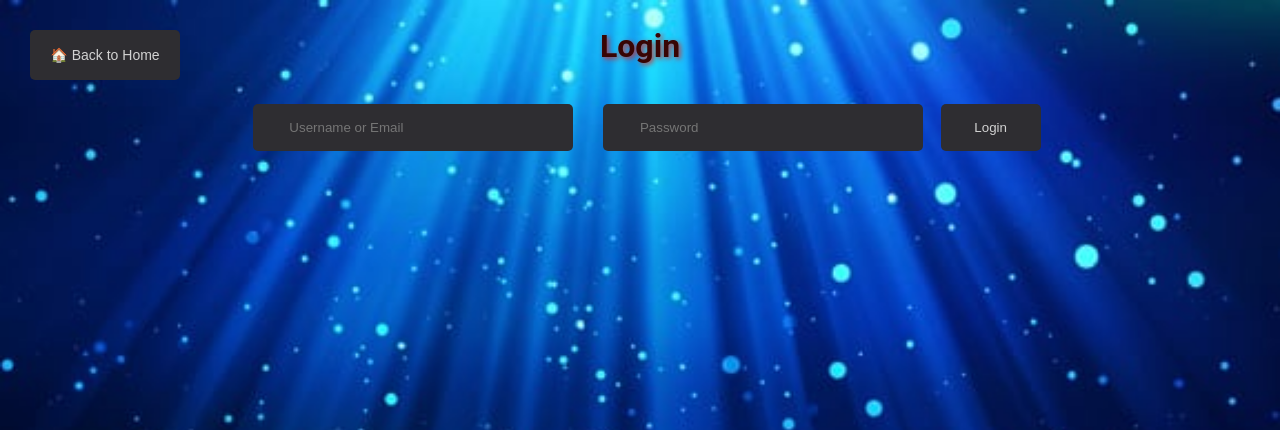
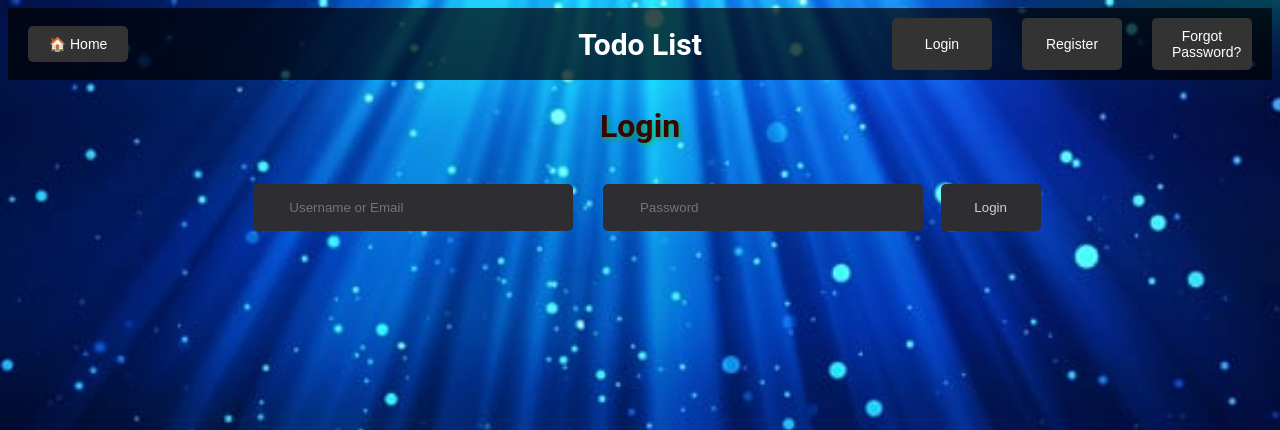
Before and after one commit to TwitOrel/first-Step-with-Django, a Django app: page /login/ in a window 1280 px wide. Shown: the top 430 px of the page. Run offline with Django 5.2, Linux system fonts and the light colour scheme.

Commit message:
finish adding users, DB and connect them

```diff
--- a/static/css/login.css
+++ b/static/css/login.css
@@ -25,7 +25,7 @@ h1{
 h2{
     font-size: 2em;
     font-weight: bold;
-    text-shadow: 2px 2px 5px rgba(226, 28, 28, 0.8);
+    text-shadow: 2px 2px 5px rgba(13, 178, 51, 0.8);
 }
 
 input{
@@ -73,3 +73,57 @@ button:hover{
     width: 150px;
     height: 50px;
 }
+
+#error-message {
+    font-size: 30px;
+    font-weight: bold;
+    color: rgb(0, 0, 0);
+    margin-top: 10px;
+    text-shadow: 3px 3px 5px rgba(255, 1, 1, 0.8);
+
+}
+
+.top-bar {
+    width: 100%;
+    display: flex;
+    justify-content: space-between;
+    align-items: center;
+    background-color: rgba(0, 0, 0, 0.7);
+    padding: 10px 20px;
+    box-sizing: border-box;
+}
+
+.nav-button {
+    background-color: #333;
+    color: white;
+    border: none;
+    padding: 10px 20px;
+    cursor: pointer;
+    font-size: 14px;
+    border-radius: 5px;
+}
+
+.nav-button:hover {
+    background-color: #555;
+}
+
+.right-buttons {
+    display: flex;
+    gap: 30px;
+}
+
+.content-area {
+    flex: 1;
+    display: flex;
+    justify-content: center;
+    align-items: center;
+}
+
+.page-title {
+    position: absolute;
+    left: 50%;
+    transform: translateX(-50%);
+    font-size: 30px;
+    font-weight: bold;
+    color: white;
+}
--- /dev/null
+++ b/static/js/login.js
@@ -0,0 +1,179 @@
+// in case href(the page loaded) from reset password
+document.addEventListener('DOMContentLoaded', function() {
+    const params = new URLSearchParams(window.location.search);
+    if (params.get('reset') === '1') {
+        const uidb64 = params.get('uidb64');
+        const token = params.get('token');
+        showResetPasswordForm(uidb64, token);
+    } else {
+        showLogin();
+    }
+});
+
+function goToHome() {
+    window.location.href = '/';
+}
+
+function showLogin() {
+    document.getElementById('content-area').innerHTML = `
+        <form id="login-form">
+            <h2>Login</h2>
+            <input type="text" id="username" placeholder="Username or Email" required>
+            <input type="password" id="password" placeholder="Password" required>
+            <button type="submit">Login</button>
+            <p id="error-message"></p>
+        </form>
+    `;
+
+    document.getElementById("login-form").addEventListener("submit", function(event) {
+        event.preventDefault();
+
+        const username = document.getElementById("username").value;
+        const password = document.getElementById("password").value;
+
+        fetch("/api/users/login/", {
+            method: "POST",
+            headers: {
+                "Content-Type": "application/json"
+            },
+            body: JSON.stringify({
+                identifier: username,
+                password: password
+            })
+        })
+        .then(response => response.json())
+        .then(data => {
+            if (data.token) {
+                localStorage.setItem("token", data.token);
+                localStorage.setItem("username", username);
+                window.location.href = "/dashboard/";
+            } else {
+                document.getElementById("error-message").innerText = data.error || "Invalid credentials.";
+            }
+        })
+        .catch(error => {
+            console.error("Error:", error);
+            document.getElementById("error-message").innerText = "Something went wrong. Please try again.";
+        });
+    });
+}
+
+function showRegister() {
+    document.getElementById('content-area').innerHTML = `
+        <form id="register-form">
+            <h2>Register</h2>
+            <input type="text" id="new-username" placeholder="Choose Username" required>
+            <input type="email" id="email" placeholder="Email" required>
+            <input type="password" id="new-password" placeholder="Password" required>
+            <p id="register-error-message"></p>
+            <button type="submit">Create Account</button>
+        </form>
+    `;
+
+    document.getElementById("register-form").addEventListener("submit", function(event) {
+        event.preventDefault();
+
+        const username = document.getElementById("new-username").value;
+        const email = document.getElementById("email").value;
+        const password = document.getElementById("new-password").value;
+
+        fetch("/api/users/register/", {
+            method: "POST",
+            headers: {
+                "Content-Type": "application/json"
+            },
+            body: JSON.stringify({
+                username: username,
+                email: email,
+                password: password
+            })
+        })
+        .then(response => response.json())
+        .then(data => {
+            if (data.message) {
+                alert("Account created successfully! Please login.");
+                showLogin();
+            } else {
+                document.getElementById("register-error-message").innerText = data.error || "Registration failed.";
+            }
+        })
+        .catch(error => {
+            console.error("Error:", error);
+            document.getElementById("register-error-message").innerText = "Something went wrong. Please try again.";
+        });
+    });
+}
+
+function showForgotPassword() {
+    document.getElementById('content-area').innerHTML = `
+        <form id="forgot-password-form">
+            <h2>Forgot Password</h2>
+            <input type="email" id="forgot-email" placeholder="Enter your email" required>
+            <button type="submit">Send Reset Link</button>
+            <p id="forgot-error-message"></p>
+        </form>
+    `;
+
+    document.getElementById('forgot-password-form').addEventListener('submit', function(event) {
+        event.preventDefault();
+
+        const email = document.getElementById('forgot-email').value;
+
+        fetch('/api/users/forgot-password/', {
+            method: 'POST',
+            headers: {
+                'Content-Type': 'application/json'
+            },
+            body: JSON.stringify({ email })
+        })
+        .then(response => response.json())
+        .then(data => {
+            if (data.message) {
+                alert('Check email for reset link (this simulates email).');
+                showLogin();
+            } else {
+                document.getElementById('forgot-error-message').innerText = data.error || 'Failed to process request.';
+            }
+        })
+        .catch(error => {
+            console.error('Error:', error);
+            document.getElementById('forgot-error-message').innerText = 'Something went wrong.';
+        });
+    });
+}
+
+function showResetPasswordForm(uidb64, token) {
+    document.getElementById('content-area').innerHTML = `
+        <form id="reset-password-form">
+            <h2>Reset Password</h2>
+            <input type="password" id="new-password" placeholder="Enter new password" required>
+            <button type="submit">Reset</button>
+            <p id="reset-error-message"></p>
+        </form>
+    `;
+
+    document.getElementById('reset-password-form').addEventListener('submit', function(event) {
+        event.preventDefault();
+
+        const newPassword = document.getElementById('new-password').value;
+
+        fetch(`/api/users/reset-password/${uidb64}/${token}/`, {
+            method: 'POST',
+            headers: { 'Content-Type': 'application/json' },
+            body: JSON.stringify({ password: newPassword })
+        })
+        .then(response => response.json())
+        .then(data => {
+            if (data.message) {
+                alert("Password reset successfully! Please login.");
+                showLogin();
+            } else {
+                document.getElementById('reset-error-message').innerText = data.error || 'Failed to reset password.';
+            }
+        })
+        .catch(err => {
+            console.error(err);
+            document.getElementById('reset-error-message').innerText = "Something went wrong.";
+        });
+    });
+}
--- a/templates/dashboard.html
+++ b/templates/dashboard.html
@@ -6,12 +6,12 @@
     <meta charset="UTF-8">
     <meta name="viewport" content="width=device-width, initial-scale=1.0">
     <title>My ToDo List</title>
-    <link rel="stylesheet" href="{% static 'css/todo.css' %}">
+    <link rel="stylesheet" href="{% static 'css/dashboard.css' %}">
 </head>
 <body>
     <main>
         <header>
-          <button class="logout-button" id="logout-button" onclick="goBackHome()">Logout</button>
+          <button class="logout-button" id="logout-button" onclick="goBackHome()">🚪 Logout</button>
           <div class="username"></div>
           <h1>Todo List</h1>
           <h2>Things I need to do!</h2>
@@ -22,6 +22,7 @@
             <button onclick="createTodoItem()">Add</button>
           </div>
         </header>
+        <button class="delete-account-button" id="delete-account-button">❌ Delete Account</button>
         <article id="todo-list">
 
         </article>
--- a/templates/index.html
+++ b/templates/index.html
@@ -15,6 +15,7 @@
         <p>Select an option:</p>
         <div class="button-container">
             <a href="/login/"><button>Todo List</button></a>
+            <a href="/admin/" class="admin-button"><button>Admin</button></a>
         </div>
     </div>
 </body>
--- a/templates/login.html
+++ b/templates/login.html
@@ -9,54 +9,19 @@
     <link rel="stylesheet" href="{% static 'css/login.css' %}">
 </head>
 <body>
-    <div class="login-container">
-        <h2>Login</h2>
-        <form id="login-form">
-            <input type="text" id="username" placeholder="Username or Email" required>
-            <input type="password" id="password" placeholder="Password" required>
-            <button type="submit">Login</button>
-        </form>
-        <p id="error-message"></p>
-
-        <button class="back-to-home" onclick="goToHome()">🏠 Back to Home</button>
+    <div class="top-bar">
+        <button class="nav-button" onclick="goToHome()">🏠 Home</button>
+        <div class="page-title">Todo List</div>
+        <div class="right-buttons">
+            <button class="nav-button" onclick="showLogin()">Login</button>
+            <button class="nav-button" onclick="showRegister()">Register</button>
+            <button class="nav-button" onclick="showForgotPassword()">Forgot Password?</button>
+        </div>
     </div>
 
-    <script>
-        function goToHome() {
-            window.location.href = "/";
-        }
+    <div class="content-area" id="content-area"></div>
+    <p id="details-message"></p>
 
-        document.getElementById("login-form").addEventListener("submit", function(event) {
-            event.preventDefault();
-
-            const username = document.getElementById("username").value;
-            const password = document.getElementById("password").value;
-
-            fetch("/api/users/login/", {
-                method: "POST",
-                headers: {
-                    "Content-Type": "application/json"
-                },
-                body: JSON.stringify({
-                    identifier: username,  // זה תואם למה שה-Backend מצפה (שם משתמש או מייל)
-                    password: password
-                })
-            })
-            .then(response => response.json())
-            .then(data => {
-                if (data.token) {  // אם חזר טוקן זה אומר שההתחברות הצליחה
-                    localStorage.setItem("token", data.token); // שמירת הטוקן ב-localStorage
-                    localStorage.setItem("username", username); // שמירת הטוקן ב-localStorage
-                    window.location.href = "/dashboard/";  // מעבר לדשבורד
-                } else {
-                    document.getElementById("error-message").innerText = data.error || "Invalid credentials.";
-                }
-            })
-            .catch(error => {
-                console.error("Error:", error);
-                document.getElementById("error-message").innerText = "Something went wrong. Please try again.";
-            });
-        });
-    </script>
+    <script src="{% static 'js/login.js' %}"></script>
 </body>
 </html>
--- a/users/views.py
+++ b/users/views.py
@@ -19,6 +19,7 @@ from django.urls import reverse
 from django.utils.http import urlsafe_base64_decode
 from django.shortcuts import get_object_or_404
 from rest_framework import status
+from rest_framework.permissions import AllowAny
 
 
 
@@ -26,6 +27,7 @@ def login_view(request):
     return render(request, "login.html")
 
 @api_view(['POST'])
+@permission_classes([AllowAny])
 def reset_password_confirm(request, uidb64, token):
     try:
         uid = urlsafe_base64_decode(uidb64).decode()
@@ -47,8 +49,8 @@ def reset_password_confirm(request, uidb64, token):
     return Response({'message': 'Password successfully reset'})
 
 @api_view(['POST'])
+@permission_classes([AllowAny])
 def reset_password_request(request):
-    """שליחת לינק לאיפוס סיסמה (ללא מייל, רק הדפסה)"""
     email = request.data.get('email')
 
     try:
@@ -59,16 +61,41 @@ def reset_password_request(request):
     # יצירת לינק לאיפוס סיסמה
     uid = urlsafe_base64_encode(force_bytes(user.pk))
     token = default_token_generator.make_token(user)
-    reset_link = request.build_absolute_uri(reverse('reset_password_confirm', kwargs={'uidb64': uid, 'token': token}))
+    # בניית הלינק החדש - שולח לדף login עם פרמטרים ב-URL
+    reset_link = request.build_absolute_uri(
+        reverse('login') + f'?reset=1&uidb64={uid}&token={token}'
+    )
 
-    # הדפסת הלינק לטרמינל במקום לשלוח מייל
-    print(f"\n🔗 Password Reset Link: {reset_link}\n")
+    # print(f"\n🔗 Password Reset Link: {reset_link}\n") # can print the link to terminal if mail doesnt working
+    subject = 'Reset Your Password - Todo List'
+    message = f"""
+    Hi {user.username},
 
-    return Response({'message': 'Password reset link generated (check terminal)'})
+    We received a request to reset your password for your Todo List account.
+
+    Click the link below to reset your password:
+    {reset_link}
+
+    If you didn't request this, please ignore this email.
+
+    Thanks,
+    The Todo List Team
+    """
+
+    send_mail(
+        subject,
+        message,
+        'oreltwito3@gmail.com',
+        [email],
+        fail_silently=False,
+    )
+
+    return Response({'message': 'Password reset link generated (check email)'})
 
 
 ## register
 @api_view(['POST'])
+@permission_classes([AllowAny])
 def register(request):
     username = request.data.get('username')
     email = request.data.get('email')
@@ -92,8 +119,7 @@ def register(request):
 
 ## login
 @api_view(['POST'])
-@csrf_exempt
-@permission_classes([])
+@permission_classes([AllowAny])
 def login_user(request):
     identifier = request.data.get('identifier')
     password = request.data.get('password')
```
Also changed, not shown: static/css/dashboard.css (renamed from static/css/todo.css, +22 -5 lines), static/css/index.css (+24 -16 lines), static/js/dashboard.js (+39 -2 lines), static/js/index.js (deleted, +0 -154 lines), templates/todo.html (deleted, +0 -27 lines), testProject/settings.py (+9 -0 lines), db.sqlite3.
